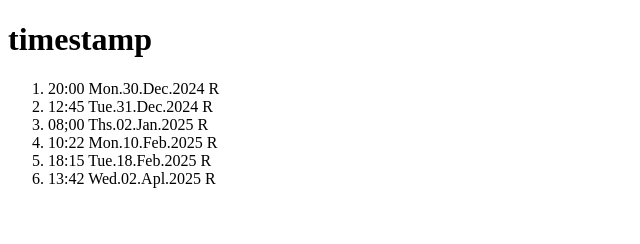
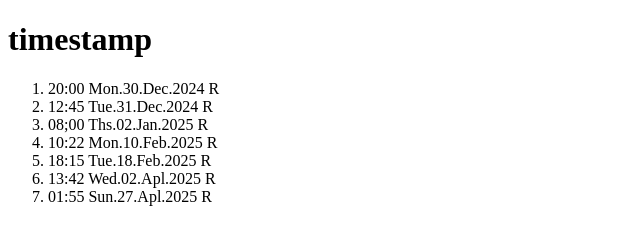
Before and after one commit to GYOhRI0/GYOhRI0.github.io, a plain HTML site: page foo/secret/nosebleed.html in a window 1280 px wide. Shown: the whole page, without its empty margins (0-640 px from the left). Drawn offline with Linux system fonts and the light colour scheme.

Commit message:
Update nosebleed.html

```diff
--- a/foo/secret/nosebleed.html
+++ b/foo/secret/nosebleed.html
@@ -15,6 +15,7 @@
         <li>10:22 Mon.10.Feb.2025 R</li>
         <li>18:15 Tue.18.Feb.2025 R</li>
         <li>13:42 Wed.02.Apl.2025 R</li>
+        <li>01:55 Sun.27.Apl.2025 R</li>
       </ol>
     </font>
   </body>
```
